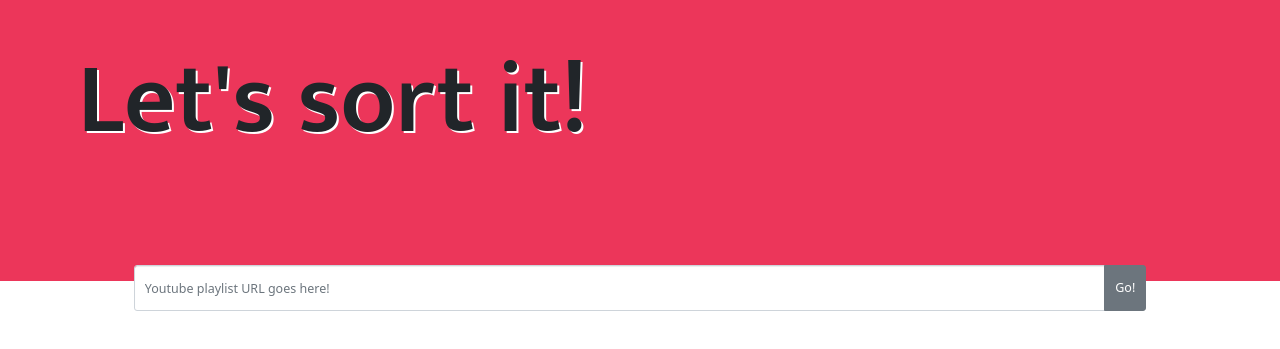
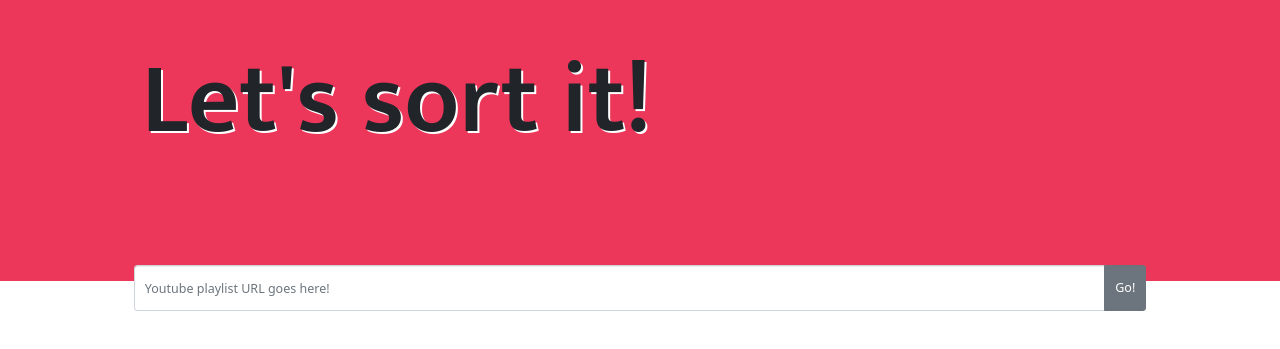
Before and after one commit to nish17/youtube-playlist-sorter, a React (Vite) app: page / in a window 1280 px wide. Shown: the part 119-468 px from the top of the page. Built offline with nearby package versions, Linux system fonts and the light colour scheme; no server answers; a web font is replaced by a local one.

Commit message:
update styles

```diff
--- a/src/styles.css
+++ b/src/styles.css
@@ -21,6 +21,7 @@
 .main-header {
   position: absolute;
   top: 20%;
+  margin-left: 5vw;
 }
 
 .main-title {
@@ -61,6 +62,7 @@
   width: 100%;
   top: 60%;
   font-family: 'Mukta', sans-serif;
+  font-size: xx-large;
 }
 
 .results-container > ul {
```
